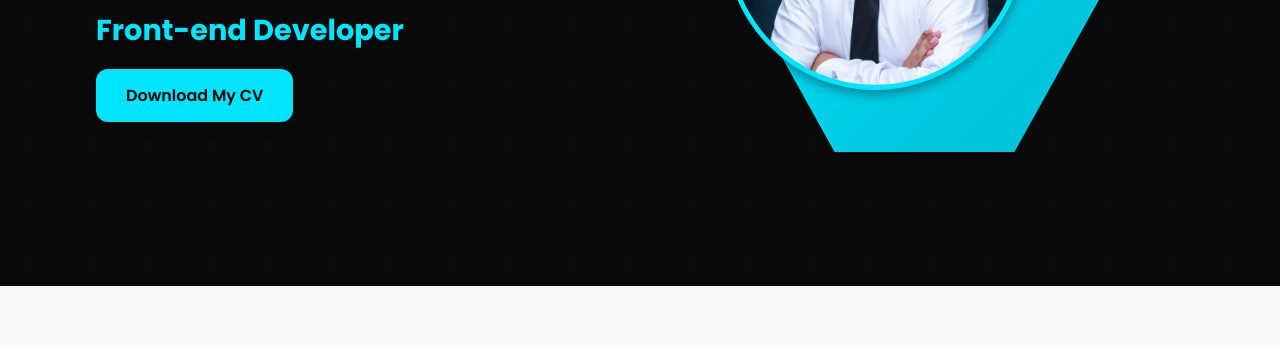
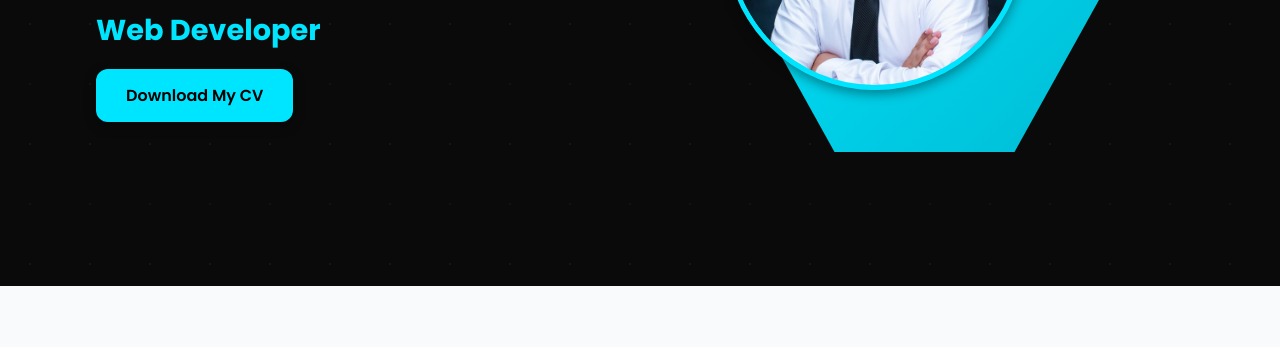
Before and after one commit to JohnRobert212896/jrjdev-portfolio, a plain HTML site: page index.html in a window 1280 px wide. Shown: the part 306-653 px from the top of the page. Drawn offline with Linux system fonts and the light colour scheme.

Commit message:
Update index.html

```diff
--- a/index.html
+++ b/index.html
@@ -415,7 +415,7 @@
 
 <script>
     document.addEventListener("DOMContentLoaded", function () {
-      const text = ["Graphics Designer", "Front-end Developer", "Lifelong Learner"];
+      const text = ["Graphics Designer", "Web Developer", "Lifelong Learner"];
       let count = 0, index = 0, currentText = '', letter = '';
       (function type() {
         if (count === text.length) count = 0;
```
